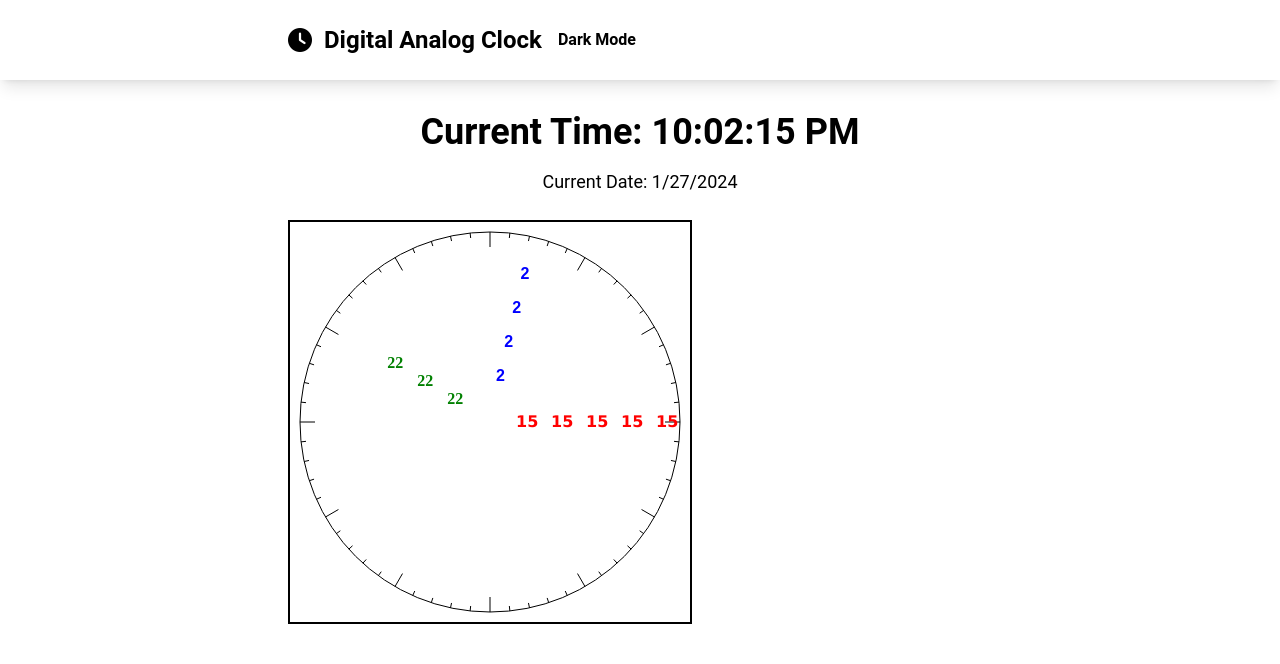
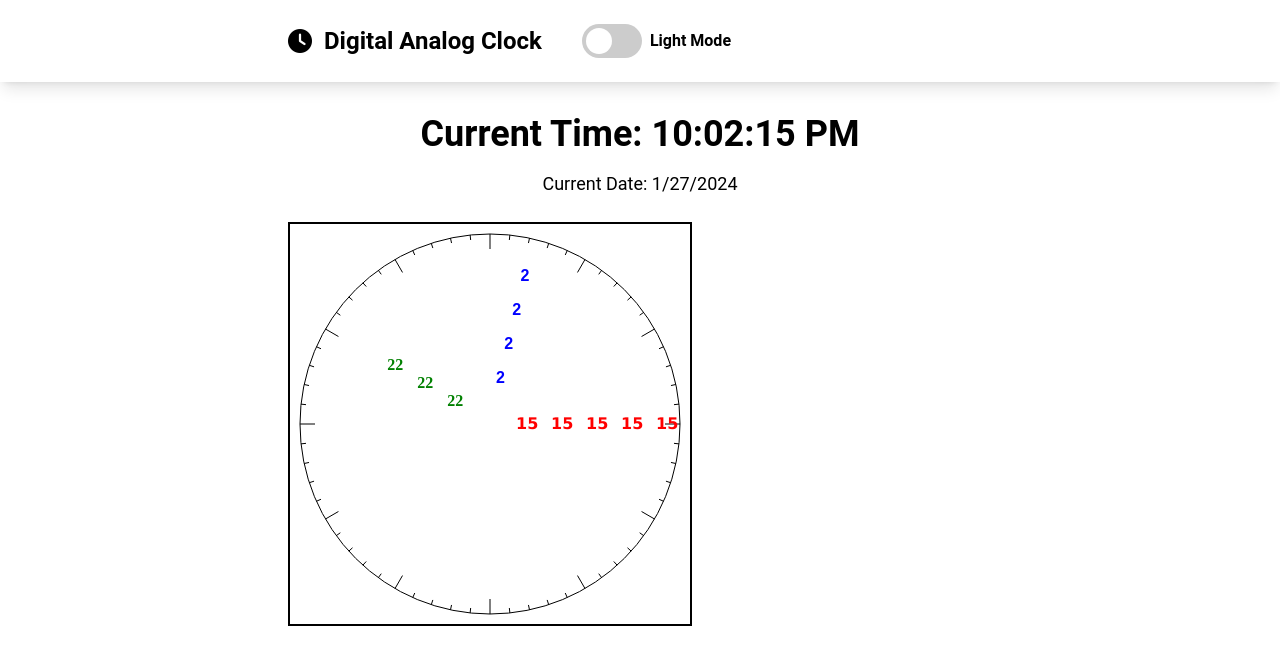
Before and after one commit to mengzhuou/Clock-Tab, a Vue app in the folder clock-tab/: page / in a window 1280 px wide. Shown: the top 664 px of the page. Built offline with nearby package versions, Linux system fonts and the light colour scheme.

Commit message:
added radio button style
1. music 星际穿越

```diff
--- a/clock-tab/src/components/TheWelcome.vue
+++ b/clock-tab/src/components/TheWelcome.vue
@@ -5,8 +5,12 @@
         <i class="text-2xl fa-solid fa-clock"></i>
         <p class="text-2xl">Digital Analog Clock</p>
       </div>
-      <div>
-        <button @click="toggleDarkMode">Dark Mode</button>
+      <div class="flex items-center ml-6">
+        <label class="switch">
+          <input type="checkbox" v-model="darkMode" @click="toggleDarkMode">
+          <span class="slider"></span>
+        </label>
+        <span class="ml-2">{{ darkMode ? 'Dark Mode' : 'Light Mode' }}</span>
       </div>
     </nav>
   </header>
@@ -178,3 +182,64 @@
     ctx.fillText(chosenText, textX, textY);
   }
 </script>
+
+
+<style scoped>
+.switch {
+  position: relative;
+  display: inline-block;
+  width: 60px;
+  height: 34px;
+}
+
+.switch input {
+  opacity: 0;
+  width: 0;
+  height: 0;
+}
+
+.slider {
+  position: absolute;
+  cursor: pointer;
+  top: 0;
+  left: 0;
+  right: 0;
+  bottom: 0;
+  background-color: #ccc;
+  -webkit-transition: .4s;
+  transition: .4s;
+  border-radius: 34px;
+}
+
+.slider:before {
+  position: absolute;
+  content: "";
+  height: 26px;
+  width: 26px;
+  left: 4px;
+  bottom: 4px;
+  background-color: white;
+  -webkit-transition: .4s;
+  transition: .4s;
+  border-radius: 50%;
+}
+
+input:checked + .slider {
+  background-color: #000000;
+}
+
+input:focus + .slider {
+  box-shadow: 0 0 1px #ffffff;
+}
+
+input:checked + .slider:before {
+  -webkit-transform: translateX(26px);
+  -ms-transform: translateX(26px);
+  transform: translateX(26px);
+}
+
+.bg-theme-secondary.dark-mode {
+  background-color: #333;
+  color: #fff;
+}
+</style>
```
